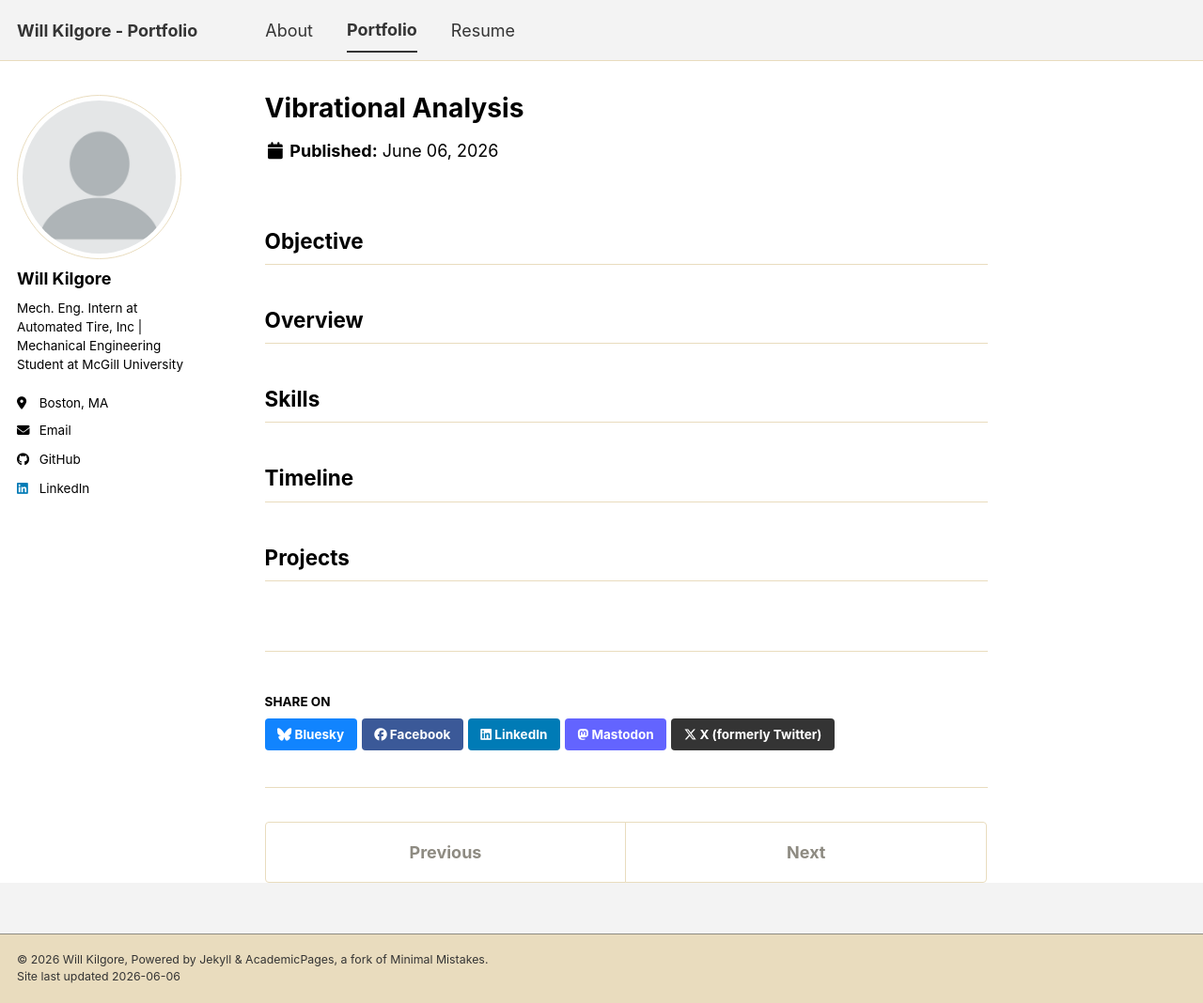
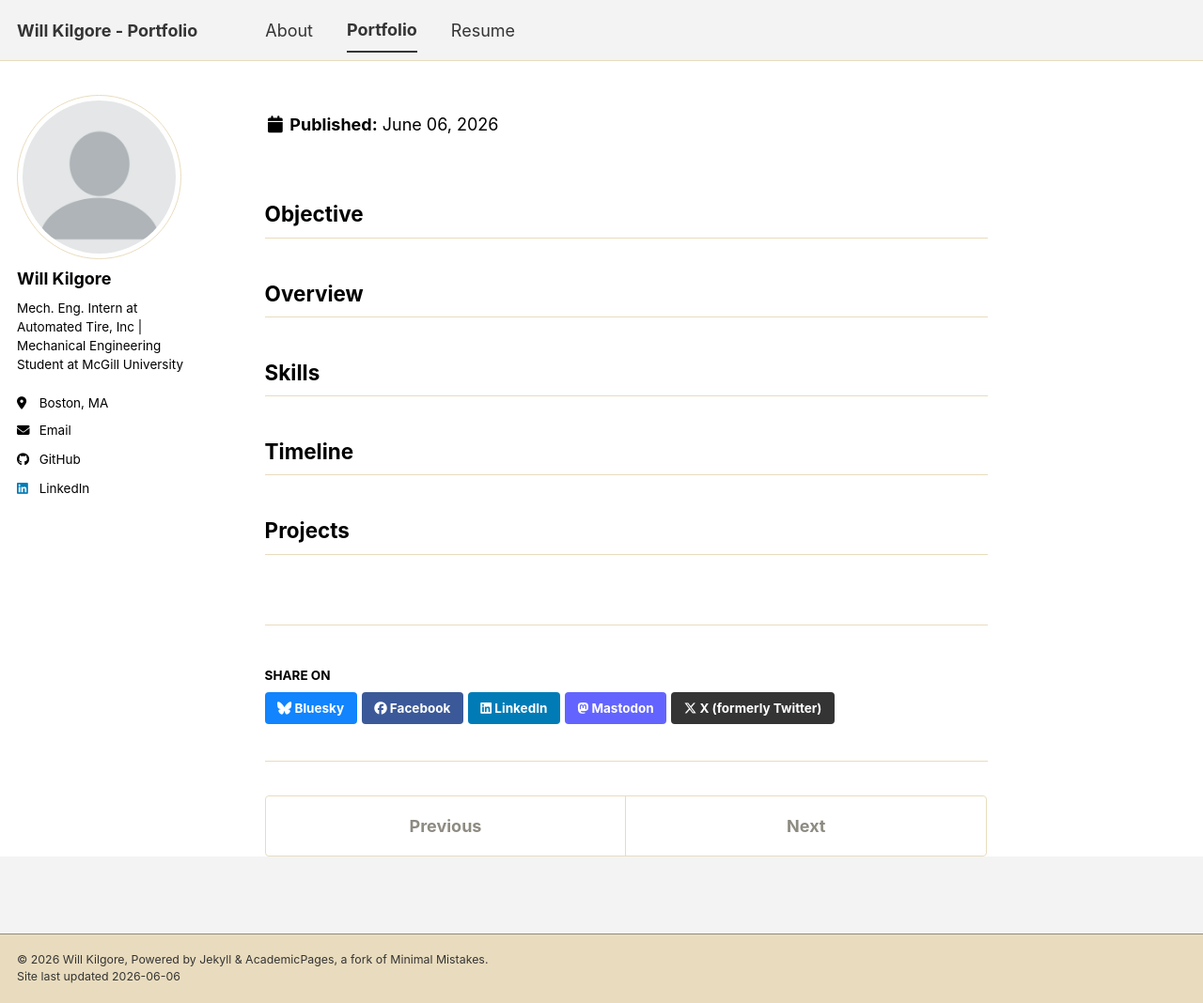
Before and after one commit to willkilgore/willkilgore.github.io, a Jekyll site: the page built from _portfolio/portfolio-2.md, in a window 1280 px wide and 1068 px high. Shown: the whole window at 94% size. Built offline with Jekyll 4.4.1, drawn with Linux system fonts in a browser that asks for light colours; a script bundle is joined from its source files by our own code; library files that are not in the unit come from our copies.

Commit message:
Update and rename vib_analysis.md to portfolio-2.md

```diff
--- a/_portfolio/vib_analysis.md
+++ b/_portfolio/portfolio-2.md
@@ -1,8 +1,7 @@
 ---
-title: "Vibrational Analysis"
-excerpt: "Short description"
+title: " "
+excerpt: "excerpt"
 collection: portfolio
-order: 1
 ---
 
 ## Objective
```
